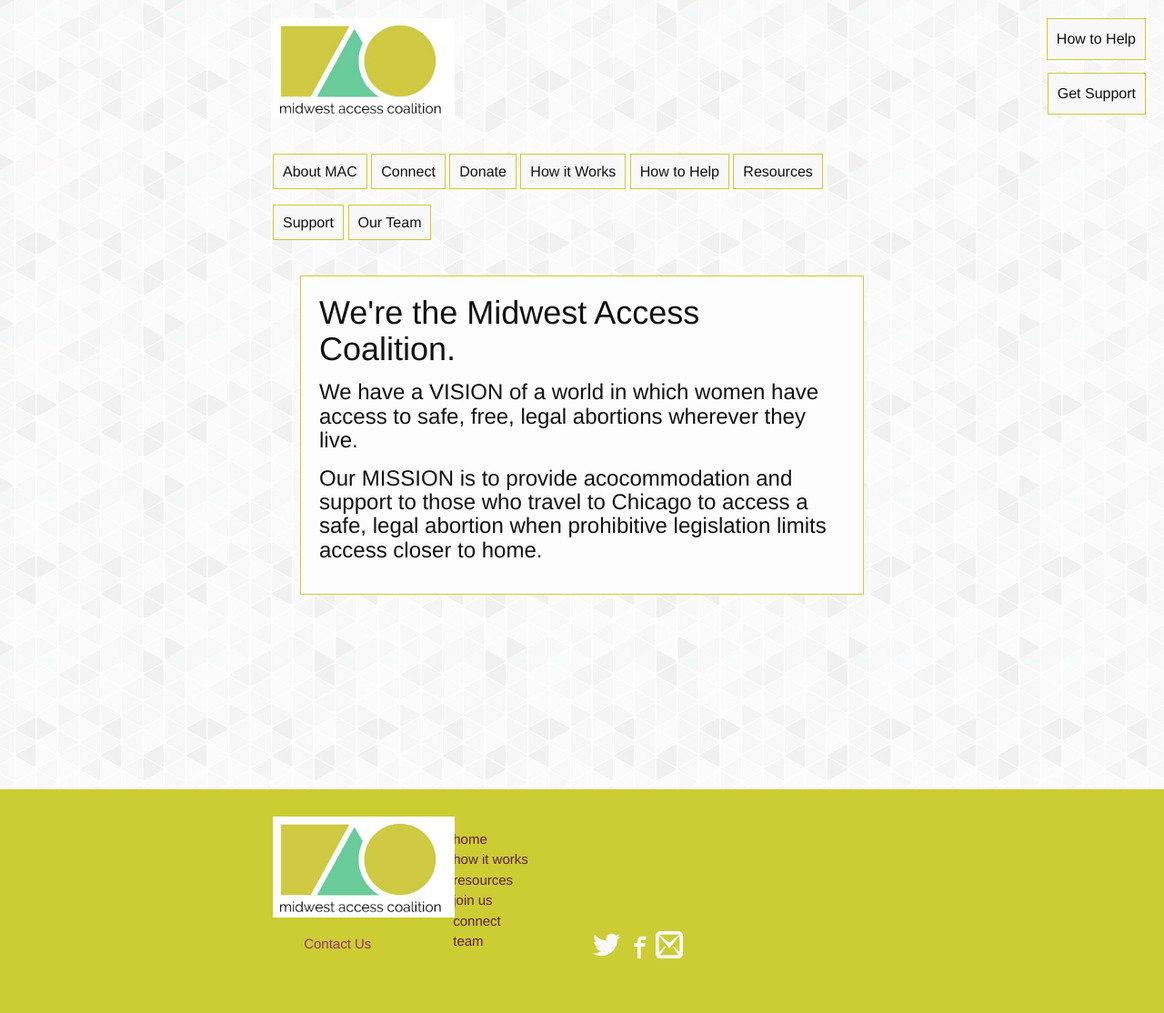
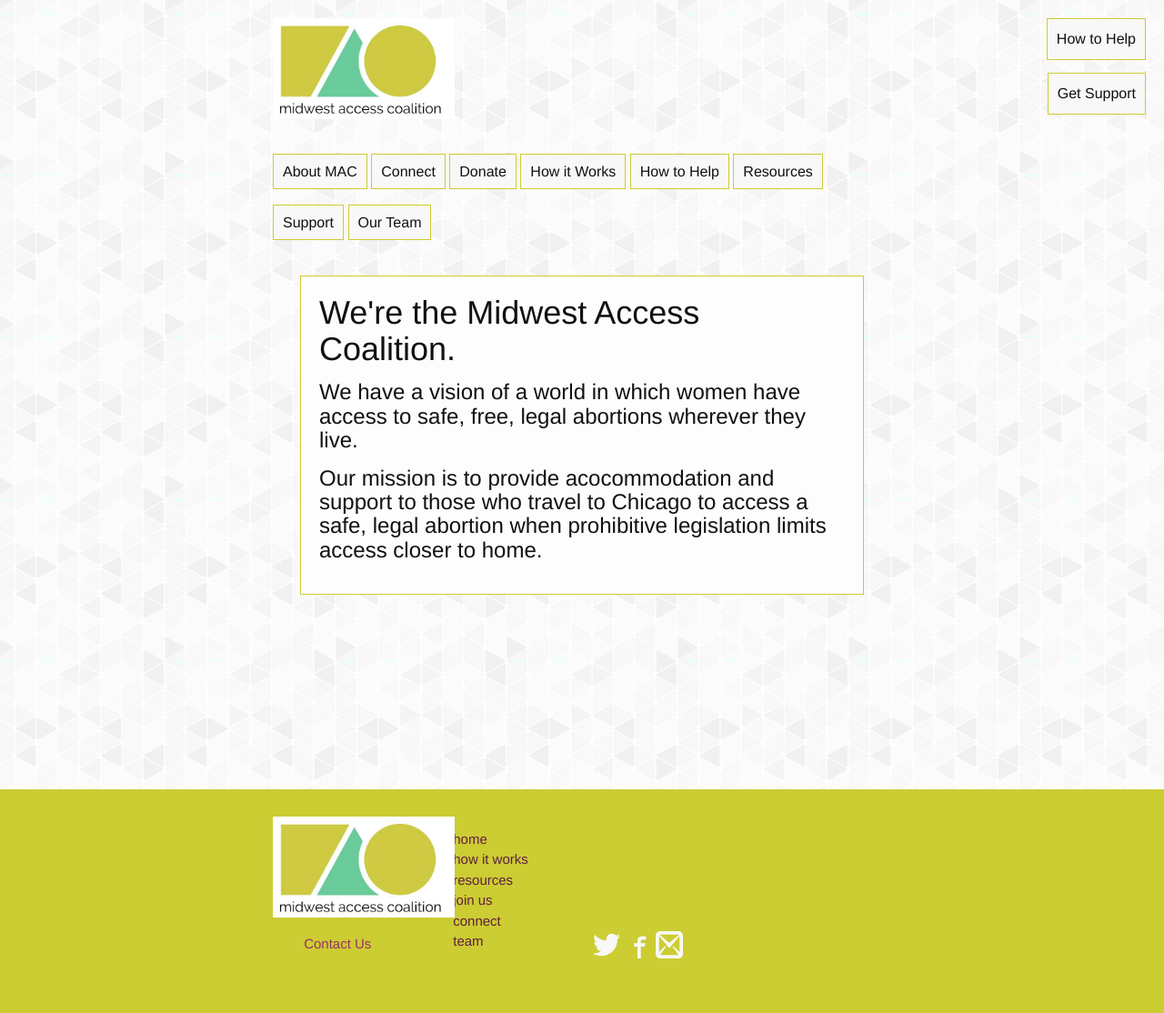
Before and after one commit to emmajellz/midwestaccesscoalition.github.io, a Jekyll site: the page built from index.html, in a window 1280 px wide. Shown: the whole page at 91% size. Built offline with Jekyll 4.4.1, drawn with Linux system fonts in a browser that asks for light colours.

```diff
--- a/index.html
+++ b/index.html
@@ -3,5 +3,5 @@ layout: default
 ---
 
 <h1>We're the Midwest Access Coalition.</h1>
-<h3>We have a VISION of a world in which women have access to safe, free, legal abortions wherever they live.</h3>
-<h3>Our MISSION is to provide acocommodation and support to those who travel to Chicago to access a safe, legal abortion when prohibitive legislation limits access closer to home.</h3>
+<h3>We have a vision of a world in which women have access to safe, free, legal abortions wherever they live.</h3>
+<h3>Our mission is to provide acocommodation and support to those who travel to Chicago to access a safe, legal abortion when prohibitive legislation limits access closer to home.</h3>
```
